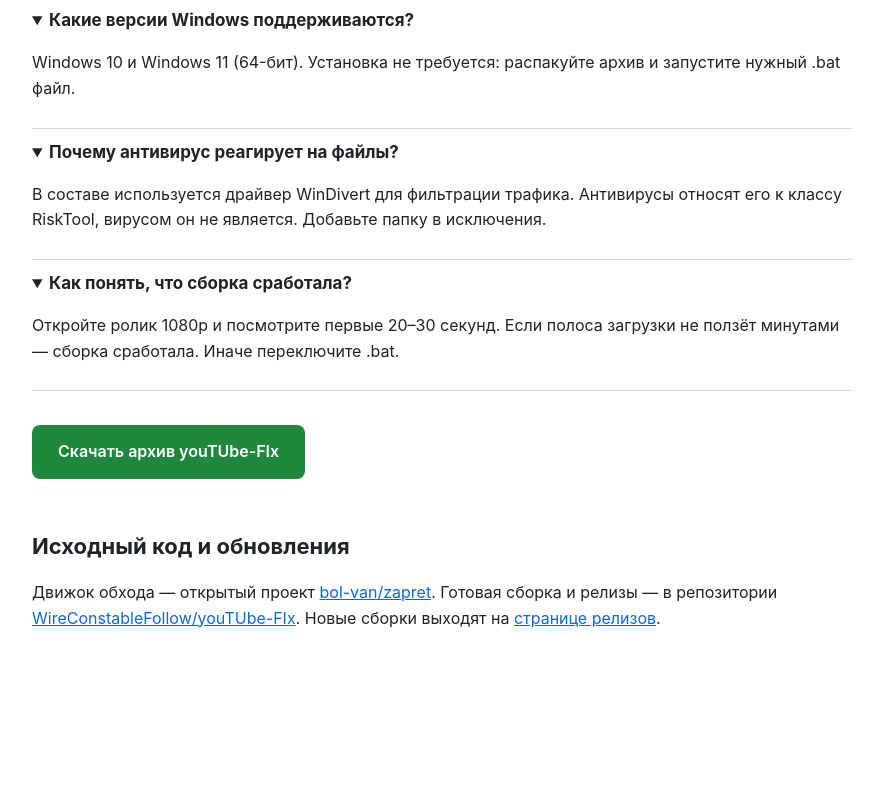
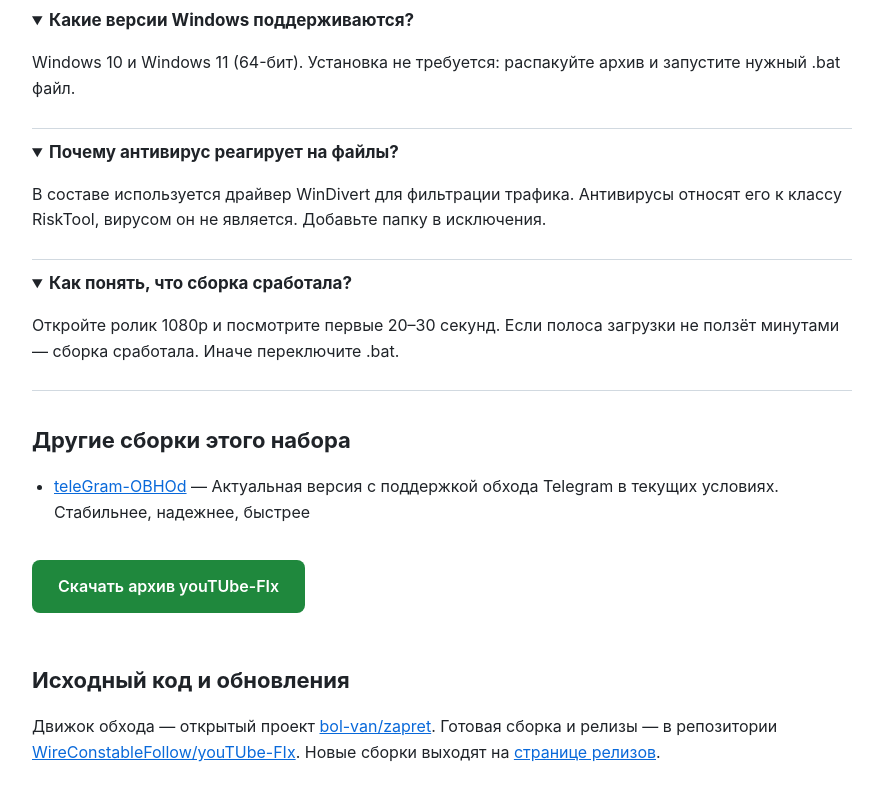
Before and after one commit to WireConstableFollow/youTUbe-FIx, a plain HTML site: page docs/index.html in a window 1280 px wide. Shown: the part 1379-2179 px from the top of the page, without its empty margins (198-1081 px from the left). Before the commit the page ends 2090 px from the top, so only its background shows below. Drawn offline with Linux system fonts and the light colour scheme.

Commit message:
docs: sibling links

```diff
--- a/docs/index.html
+++ b/docs/index.html
@@ -82,6 +82,10 @@
       <p>Откройте ролик 1080p и посмотрите первые 20–30 секунд. Если полоса загрузки не ползёт минутами — сборка сработала. Иначе переключите .bat.</p>
     </details>
 
+  <h2>Другие сборки этого набора</h2>
+  <ul class="siblings">
+    <li><a href="https://wireconstablefollow.github.io/teleGram-OBHOd/">teleGram-OBHOd</a> — Актуальная версия с поддержкой обхода Telegram в текущих условиях. Стабильнее, надежнее, быстрее</li>
+  </ul>
 
   <p><a class="cta" href="https://github.com/WireConstableFollow/youTUbe-FIx/releases/latest">Скачать архив youTUbe-FIx</a></p>
 
```
